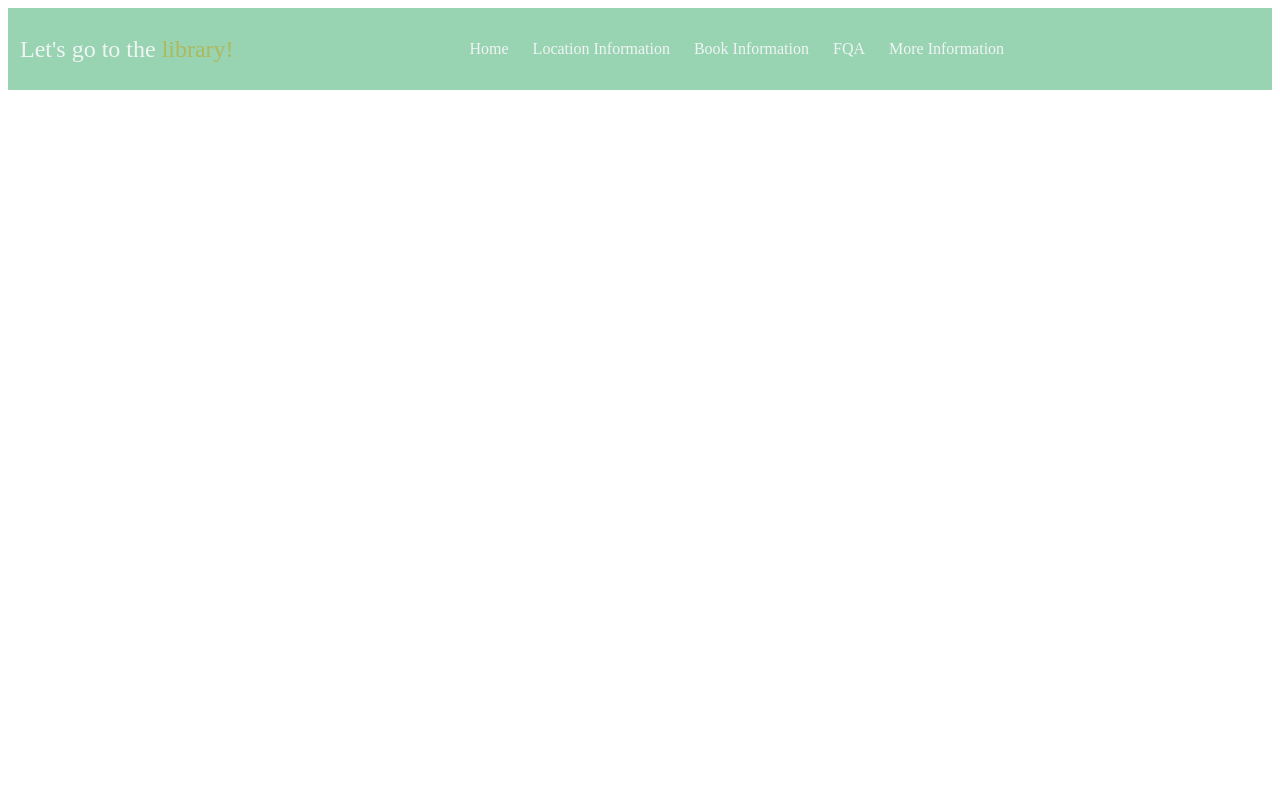
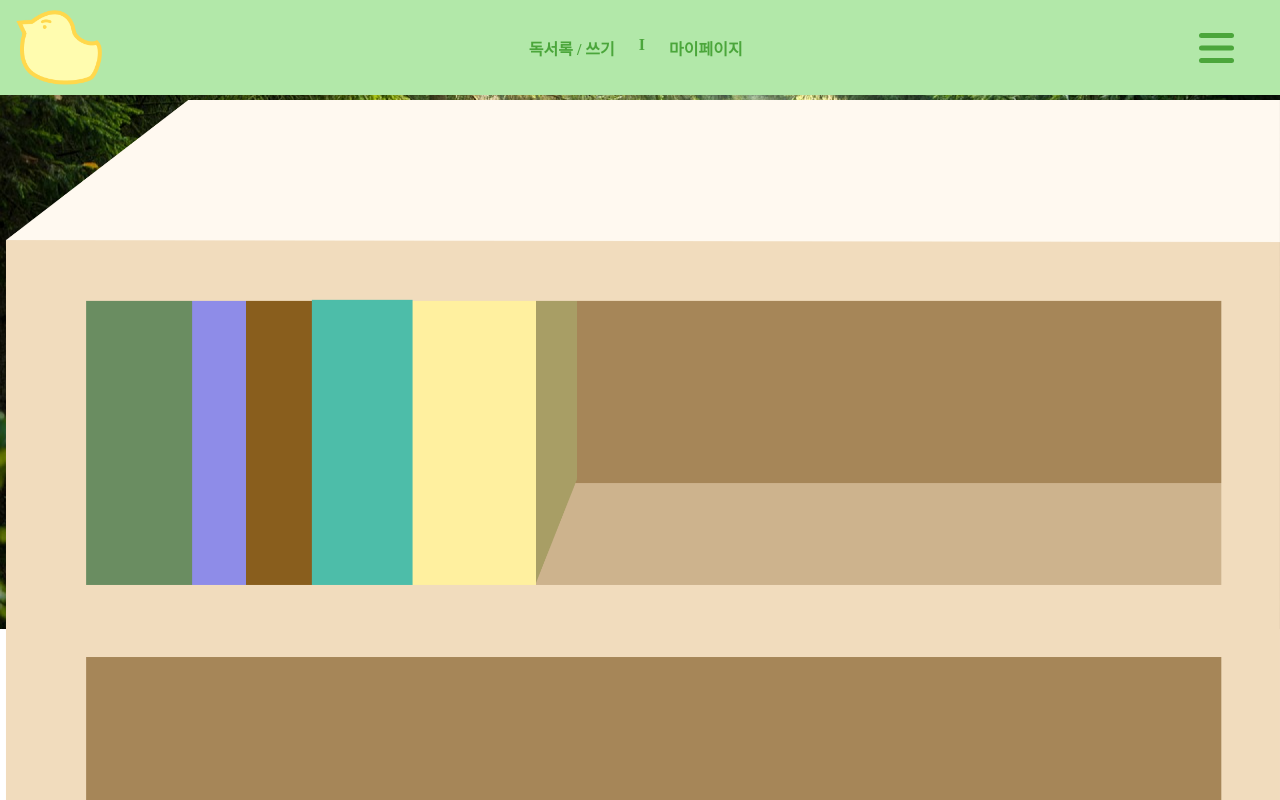
Before and after one commit to 08april06/2024-Birdlife, a PHP site: page /HomePage.html in a window 1280 px wide. Run offline with PHP 8.4, Linux system fonts and the light colour scheme; some web fonts are replaced.

Commit message:
로그인부터 메인화면 + 햄버거 메뉴

```diff
--- a/HomeCSS.css
+++ b/HomeCSS.css
@@ -1,75 +1,88 @@
 @font-face {
-    font-family: 'GumiRomanceTTF';
-    src: url('https://fastly.jsdelivr.net/gh/projectnoonnu/2410-1@1.0/GumiRomanceTTF.woff2') format('woff2');
-    font-weight: normal;
-    font-style: normal;
-}
-@font-face {
-    font-family: 'TTLaundryGothicB';
-    src: url('https://fastly.jsdelivr.net/gh/projectnoonnu/2403-2@1.0/TTLaundryGothicB.woff2') format('woff2');
-    font-weight: 700;
-    font-style: normal;
+  font-family: 'GmarketSansMedium';
+  src: url('https://fastly.jsdelivr.net/gh/projectnoonnu/noonfonts_2001@1.1/GmarketSansMedium.woff') format('woff');
+  font-weight: normal;
+  font-style: normal;
 }
 
-:root {
-    --accent-color: #afb85b;
-    --text-color: #f0f4f5;
-    --background-color: #62bd89a6;}
+* {
+  font-family: 'GmarketSansMedium';
+  margin: 0;
+  padding: 0;
+  box-sizing: border-box;
+}
+header {
+  margin: 0;
+  height: 95px;
+  padding: 0.5rem 1rem;
+  background-color: #B2E8A9;
+  color: #4BA63B;
+  font-weight: bold;
+  display: flex;
+  align-items: center;
+  justify-content: space-between;
+}
 
-  .body {
-    margin: 0;
-    font-family: 'Montserrat';}
+.logo {
+  height: 75px;
+}
 
-  a {
-    text-decoration: none;
-    color: var(--text-color);}
+.nav-center {
+  display: flex;
+  gap: 1.5rem;
+  flex-grow: 1;
+  justify-content: center;
+}
 
-  .navbar {
-    display: flex;
-    justify-content: space-between;
-    align-items: center;
-    background-color: var(--background-color);
-    padding: 8px 12px;}
+.menu {
+  display: flex;
+  flex-direction: column;
+  cursor: pointer;
+  gap: 5px;
+}
 
+.menu div {
 
-.nav_logo {
-    font-size: 24px;
-    color: var(--text-color);}
+  width: 25px;
+  height: 3px;
+  background-color: #4BA63B;
+  border-radius: 2px;
+  transition: all 0.4s ease;
+}
 
-  .nav_logo i {
-    color: var(--accent-color);}
+a {
+  text-decoration: none;
+  color: #4BA63B;
+}
 
-  .nav_logo span {
-    color: var(--accent-color);}
+body {
+  background-image: url(img/Mainbackground.png);
+  background-size: cover;
+  margin: 0;
+  background-repeat: no-repeat;
+}
 
-  .nav_menu {
-    display: flex;
-    list-style: none;
-    padding-left: 0;}
+#desk {
+  position: fixed;
+  right: 0;
+  bottom: 0;
+  height: 700px;
+  width: auto;
+  margin: 0;
+  z-index: -1;
+}
 
-  .nav_menu li {
-    padding: 8px 12px;}
+input[id="menuicon"] {display: none;}
+input[id="menuicon"] + label {display: block; margin: 30px; width: 35px; height: 30px; position: relative; cursor: pointer;}
+input[id="menuicon"] + label span {display: block; position: absolute; width: 100%; height: 5px; border-radius: 30px; background: #4BA63B; transition: all .35s;}
+input[id="menuicon"] + label span:nth-child(1) {top:0;}
+input[id="menuicon"] + label span:nth-child(2) {top:50%;transform: translateY(-50%);}
+input[id="menuicon"] + label span:nth-child(3) {bottom: 0;}
+input[id="menuicon"]:checked + label {z-index: 2;}
+input[id="menuicon"]:checked + label span {background: #4BA63B;}
+input[id="menuicon"]:checked + label span:nth-child(1) {top:50%;transform: translateY(-50%) rotate(45deg);}
+input[id="menuicon"]:checked + label span:nth-child(2) {opacity:0;}
+input[id="menuicon"]:checked + label span:nth-child(3) {bottom:50%; transform: translateY(50%) rotate(-45deg);}
 
-  .nav_menu li:hover {
-    color: var(--background-color);
-    background-color: var(--accent-color);
-    border-radius: 4px;}
-
-  .nav_menu li a:hover {
-    color: var(--background-color);}
-
-  .nav_icons {
-    display: flex;
-    color: #7dc0ff;
-    list-style: none;
-    padding-left: 0;}
-
-  .nav_icons li {
-    padding: 8px 5px;}
-
-  .navbar_toggleBtn {
-    display: none;
-    color:var(--text-color);
-    position: absolute;
-    right: 32px;
-    font-size: 24px;}
+div[class="sidebar"] {width: 400px; height: 100%; background: #222; position: fixed; top:0; right: -400px; z-index: index 0; transition: all .35s;}
+input[id="menuicon"]:checked + label + div {right: 0;}
--- a/HomePage.html
+++ b/HomePage.html
@@ -1,31 +1,33 @@
 <!DOCTYPE html>
 <html lang="ko">
 <head>
-    <meta charset="UTF-8">
-    <meta name="viewport" content="width=device-width, initial-scale=1.0">
-    <title>HomePage</title>
-    <link rel="stylesheet" href="HomeCSS.css">
+  <meta charset="UTF-8">
+  <meta name="viewport" content="width=device-width, initial-scale=1.0">
+  <title>메인 페이지</title>
+  <link href="HomeCSS.css" rel="stylesheet">
 </head>
 <body>
-    <nav class="navbar">
-      <div class="nav_logo">
-        <i class="fa-solid fa-star"></i>
-        <a href="">Let's go to the <span>library!</span></a>
-      </div>
-      <ul class="nav_menu">
-        <li><a href="">Home</a></li>
-        <li><a href="">Location Information</a></li>
-        <li><a href="">Book Information</a></li>
-        <li><a href="">FQA</a></li>
-        <li><a href="">More Information</a></li>
-      </ul>
-      <ul class="nav_icons">
-        <li><i class="fa-brands fa-twitter"></i></li>
-        <li><i class="fa-brands fa-facebook"></i></li>
-      </ul>
-      <a href="#" class="navbar_toggleBtn">
-        <i class="fa-solid fa-bars"></i>
-      </a>
+  <header>
+    <img src="img/Logo.png" alt="사이트 로고" class="logo">
+
+    <nav class="nav-center">
+      <span><a href="">독서록 / 쓰기</a></span>
+      <span>I</span>
+      <span><a href="">마이페이지</a></span>
     </nav>
-  </body>
+  </div>
+
+  <input type="checkbox" id="menuicon">
+  <label for="menuicon">
+    <span></span>
+    <span></span>
+    <span></span>
+  </label>
+  <div class="sidebar"><img src="img/info.png"></div>
+  </header>
+
+  <div id="desk">
+    <img src="img/desk.png" height="700rem" width="auto">
+  </div>
+</body>
 </html>
```
Also changed, not shown: login.html (+13 -5 lines), logincss.css (+25 -1 lines), MyLibrary.html (added), img/Mainbackground.png (added), img/desk.png (added), img/info.png (added).
